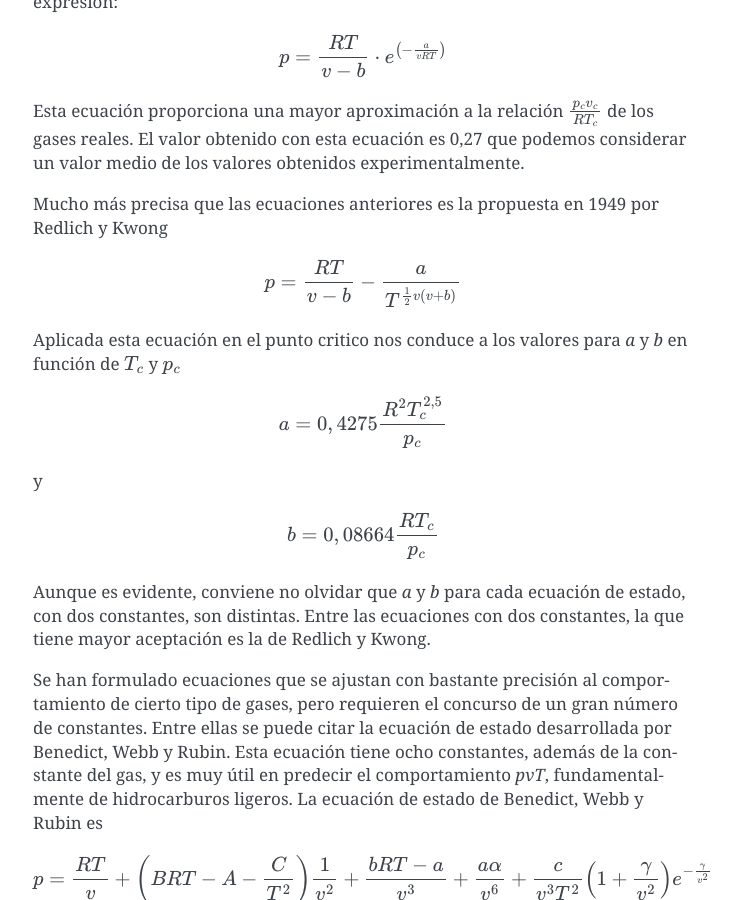
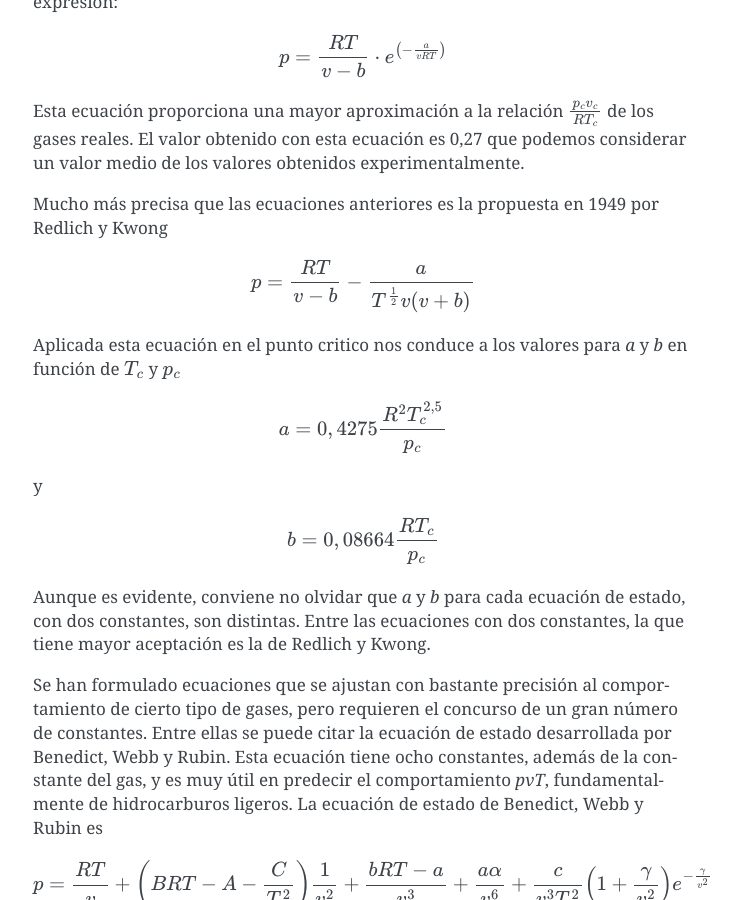
Before and after one commit to mantielero/termodinamica, a Sphinx documentation site: the page built from source/homogeneos_gases.rst, in a window 1280 px wide and 900 px high, scrolled down 6875 px. Shown: the whole window, without its empty margins (387-1128 px from the left). Built offline with Sphinx 7.4.7, drawn with Linux system fonts in a browser that asks for light colours; pages that are not in the unit, such as notebooks, are missing from menus.

```diff
--- a/source/homogeneos_gases.rst
+++ b/source/homogeneos_gases.rst
@@ -187,7 +187,7 @@ Mucho más precisa que las ecuaciones anteriores es la propuesta en 1949 por Red
 
 .. math::
 
-   p = \frac{RT}{v-b}-\frac{a}{T^{\frac{1}{2}v(v+b)}}
+   p = \frac{RT}{v-b}-\frac{a}{T^\frac{1}{2}v(v+b)}
 
 Aplicada esta ecuación en el punto critico nos conduce a los valores para *a* y *b* en función de :math:`T_c` y :math:`p_c`
 
```
